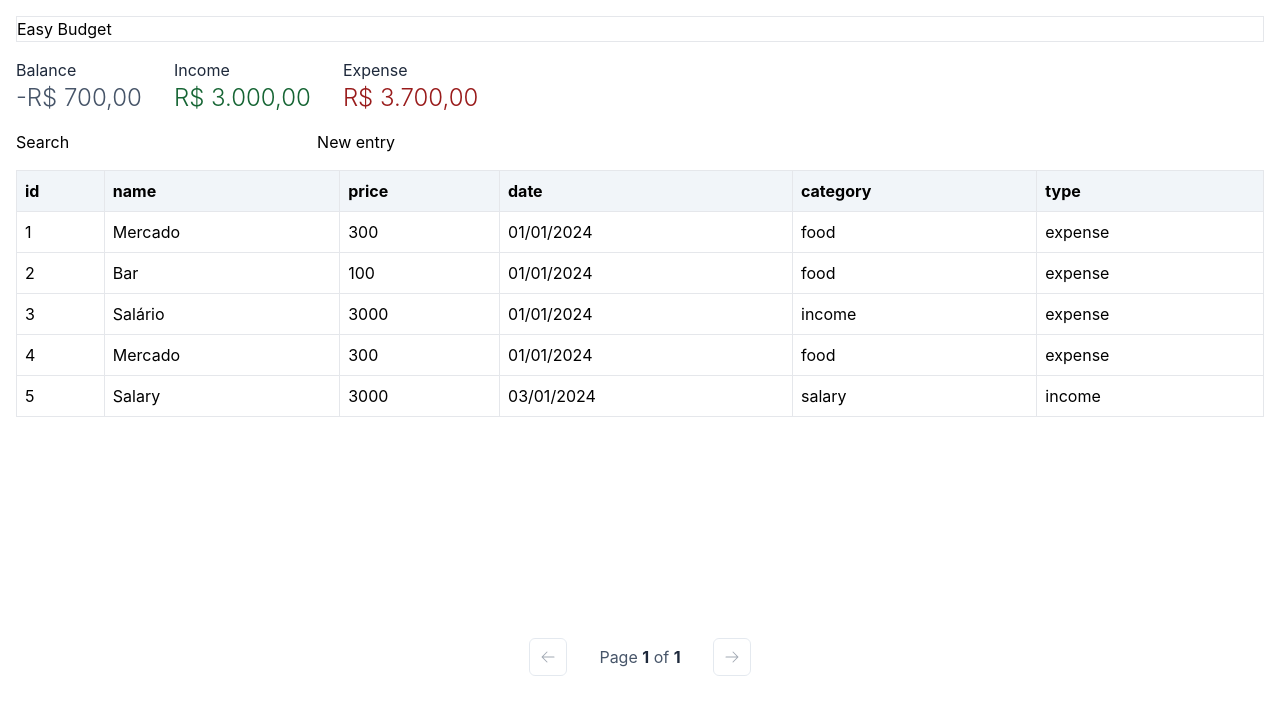
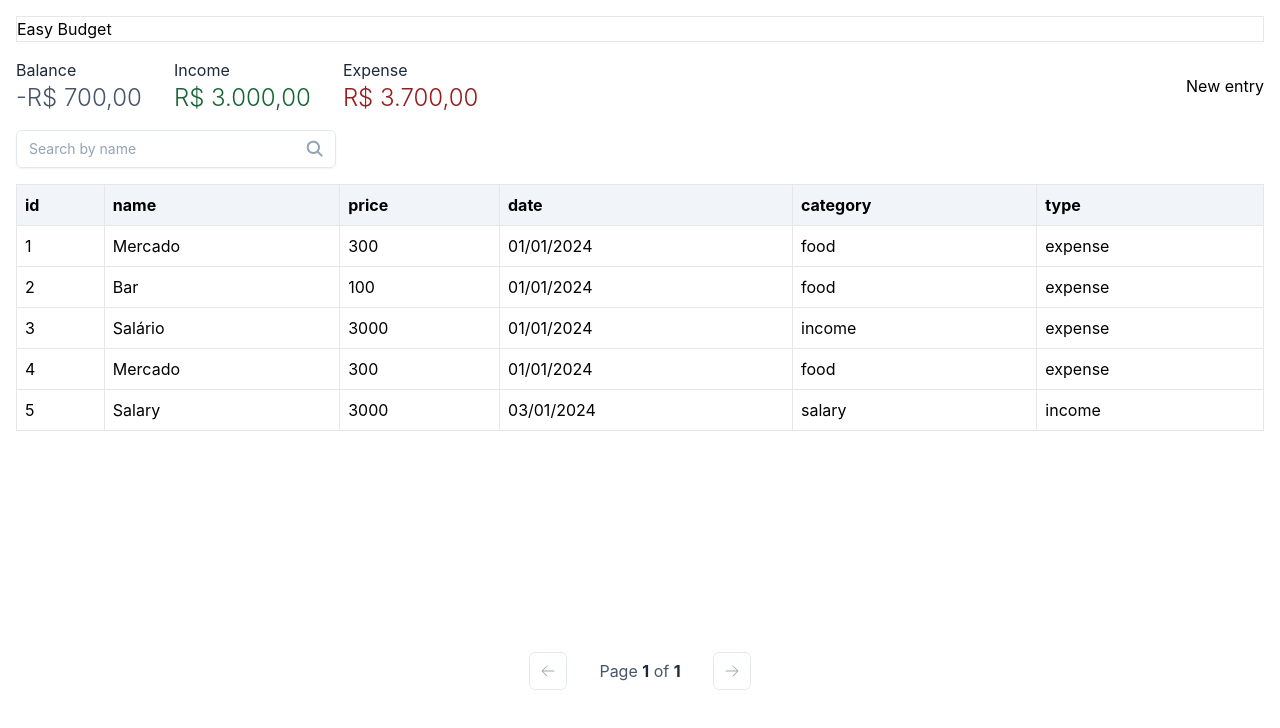
Before and after one commit to leogrigs/easy-budget, a React (Vite) app: page / in a window 1280 px wide. Shown: the top 728 px of the page. Built offline with nearby package versions, Linux system fonts and the light colour scheme; no server answers.

Commit message:
feat(search): search by name

```diff
--- a/src/App.tsx
+++ b/src/App.tsx
@@ -54,15 +54,11 @@ function App() {
         <div className="border">
           <h1>Easy Budget</h1>
         </div>
-        <div className="my-4">
+        <div className="flex justify-between my-4">
           <Totalizers
             income={reduceTablePriceByType(BudgetTableTypeEnum.INCOME)}
             expense={reduceTablePriceByType(BudgetTableTypeEnum.EXPENSE)}
           />
-        </div>
-        <div>
-          <label htmlFor="search">Search</label>
-          <input id="search" type="text" />
           <NewEntryModal onNewEntry={onNewEntry}></NewEntryModal>
         </div>
         <div className="my-4">
--- a/src/components/BudgetTable/BudgetTable.tsx
+++ b/src/components/BudgetTable/BudgetTable.tsx
@@ -1,5 +1,6 @@
 import React, { useState } from "react";
 import Paginator from "../Paginator";
+import Input from "../Input";
 
 type BudgetTableProps = {
   rows: Array<object>;
@@ -9,15 +10,48 @@ type BudgetTableProps = {
 const BudgetTable: React.FC<BudgetTableProps> = ({ rows, itemsPerPage }) => {
   const headers = Object.keys(rows[0]);
   const [page, setPage] = useState(1);
+  const [search, setSearch] = useState("");
 
-  const totalPages = Math.ceil(rows.length / itemsPerPage);
+  const filteredTable = (): object[] => {
+    return rows.filter((row) =>
+      Object.values(row).some((value) =>
+        value.toString().toLowerCase().includes(search.toLowerCase())
+      )
+    );
+  };
 
   const paginateTable = () => {
-    return rows.slice((page - 1) * itemsPerPage, page * itemsPerPage);
+    return filteredTable().slice(
+      (page - 1) * itemsPerPage,
+      page * itemsPerPage
+    );
   };
+
+  const totalPages = Math.ceil(filteredTable().length / itemsPerPage);
 
   return (
     <>
+      <div className="relative max-w-xs my-4">
+        <Input
+          name="search"
+          placeholder="Search by name"
+          value={search}
+          type="text"
+          onChange={(_, value) => setSearch(value)}
+        />
+        <svg
+          xmlns="http://www.w3.org/2000/svg"
+          viewBox="0 0 24 24"
+          fill="currentColor"
+          className="absolute w-8 h-8 top-2 right-0 text-slate-400"
+        >
+          <path
+            fill-rule="evenodd"
+            d="M9.965 11.026a5 5 0 1 1 1.06-1.06l2.755 2.754a.75.75 0 1 1-1.06 1.06l-2.755-2.754ZM10.5 7a3.5 3.5 0 1 1-7 0 3.5 3.5 0 0 1 7 0Z"
+            clip-rule="evenodd"
+          />
+        </svg>
+      </div>
       <div className="min-h-[452px]">
         <table className="size-full border-collapse">
           <thead>
```
